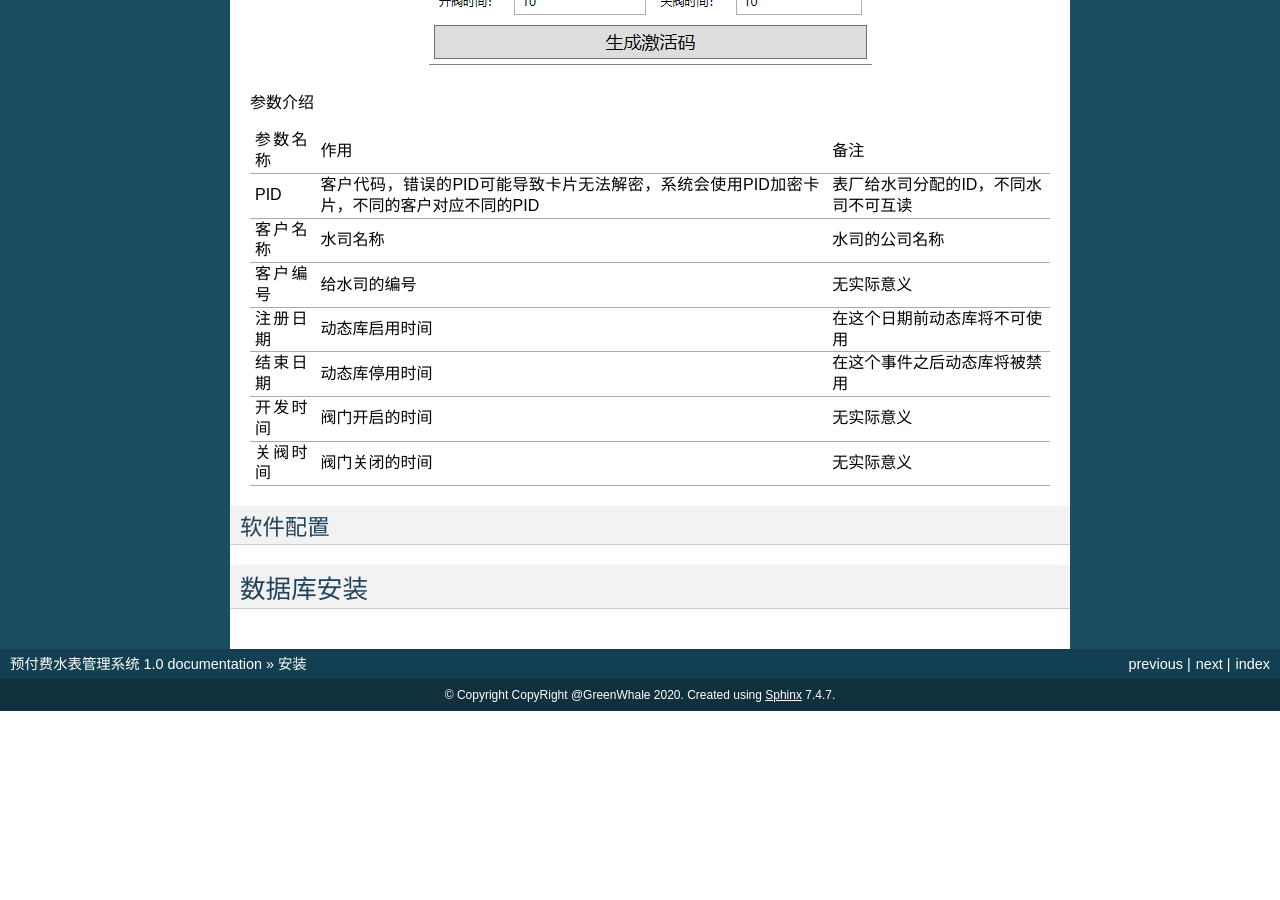
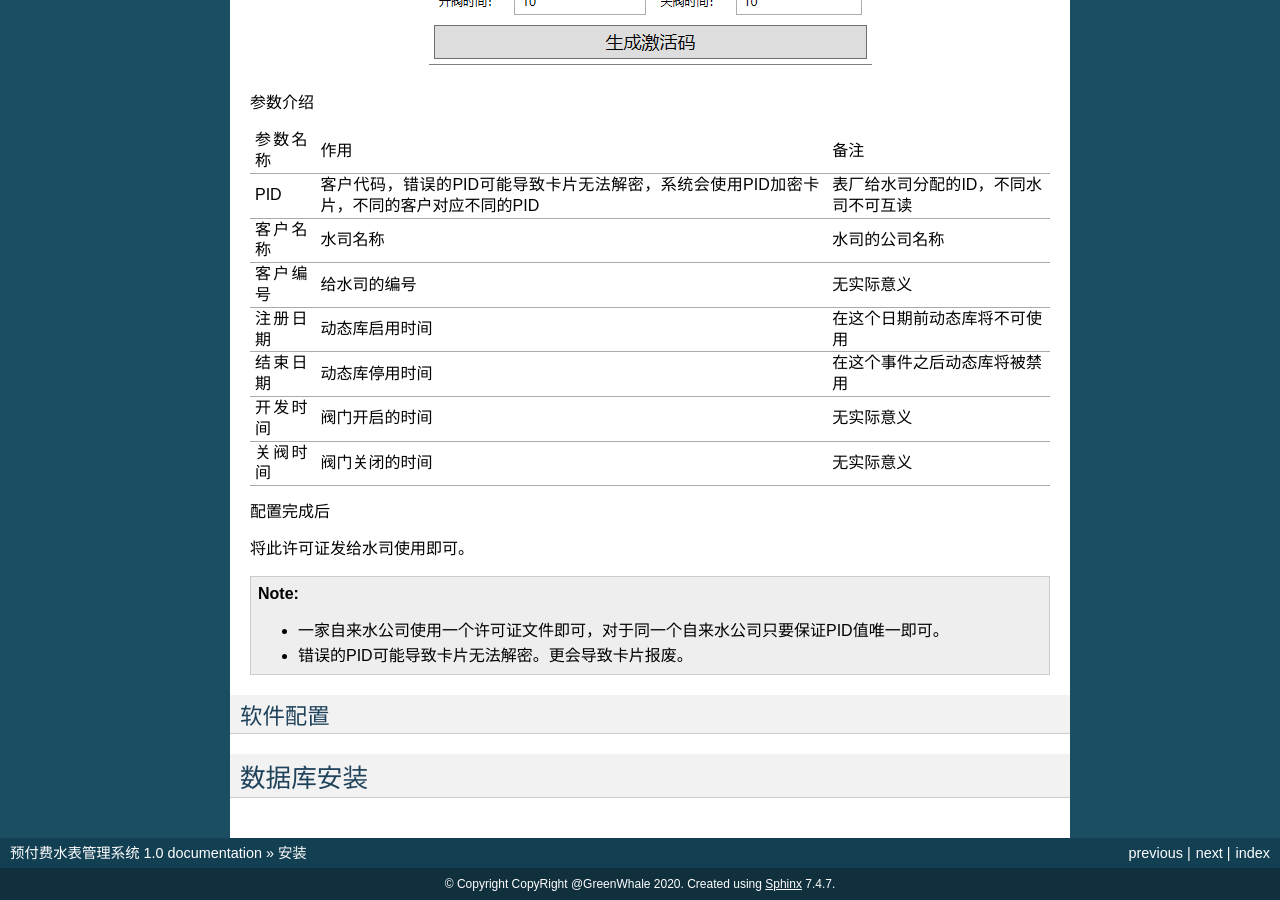
Before and after one commit to Witchie/Doc-PrepaidWaterMeterSystem, a Sphinx documentation site: the page built from docs/installation.rst, in a window 1280 px wide and 900 px high, scrolled down 821 px. Built offline with Sphinx 7.4.7, drawn with Linux system fonts in a browser that asks for light colours; before the commit the page ends 1532 px from its top, so only the background shows below that.

```diff
--- a/docs/installation.rst
+++ b/docs/installation.rst
@@ -45,6 +45,14 @@
       - 阀门关闭的时间
       - 无实际意义
 
+配置完成后
+
+将此许可证发给水司使用即可。
+
+.. note::
+    - 一家自来水公司使用一个许可证文件即可，对于同一个自来水公司只要保证PID值唯一即可。
+    - 错误的PID可能导致卡片无法解密。更会导致卡片报废。
+
 软件配置
 ~~~~~~~~~~~~~~~
 
```
